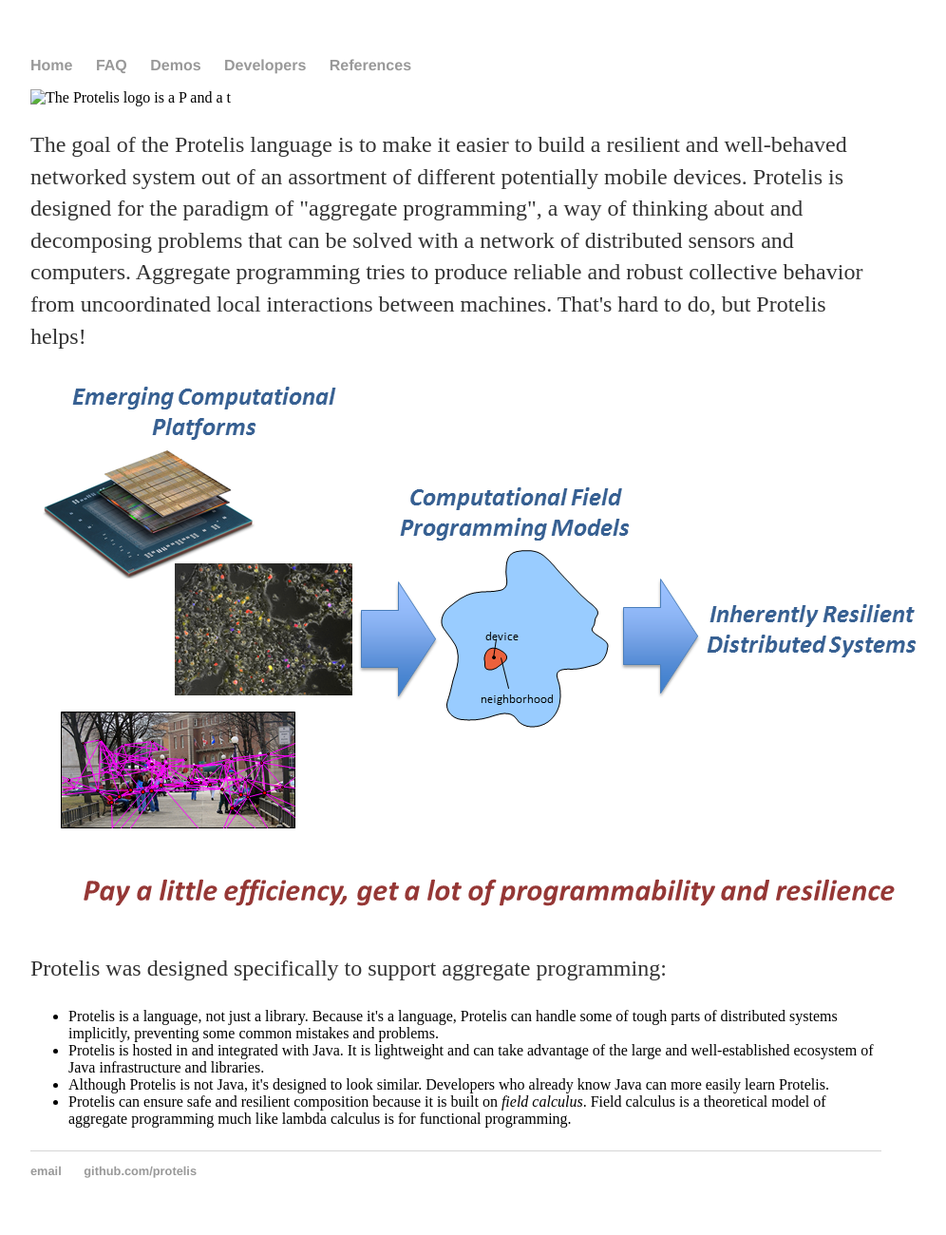
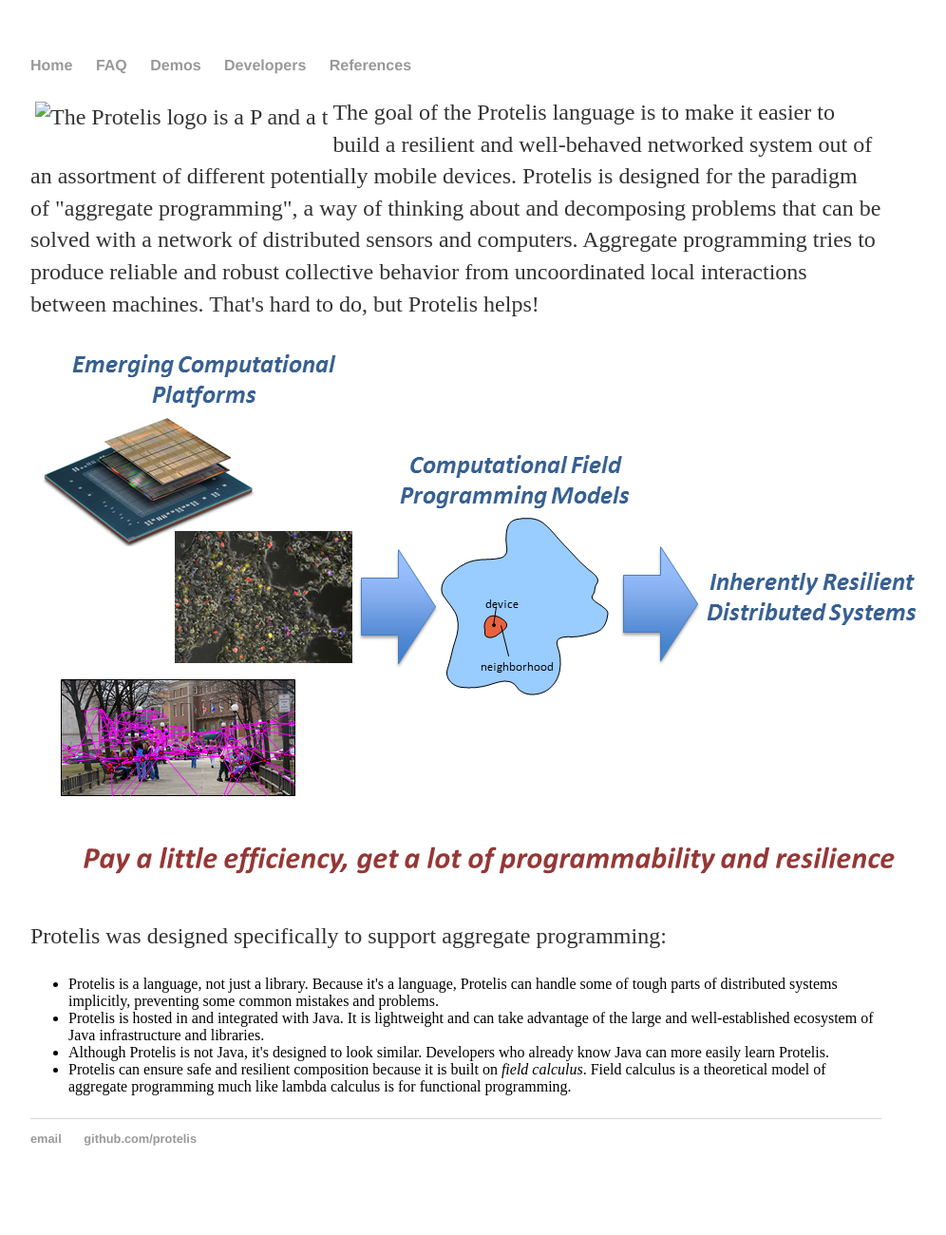
Before and after one commit to candogan96/Protelis-CD.github.io, a Jekyll site: the page built from index.html, in a window 1280 px wide. Shown: the whole page at 95% size, without its empty margins (160-1156 px from the left). Built offline with Jekyll 4.4.1, drawn with Linux system fonts in a browser that asks for light colours; after the commit the page ends 1266 px from its top, so only the background shows below that.

Commit message:
Update index.html

```diff
--- a/index.html
+++ b/index.html
@@ -2,9 +2,8 @@
 layout: default
 title: The Protelis programming language for aggregate programming
 ---
-<img src="/images/logo.png" alt="The Protelis logo is a P and a t">
 <div class="blurb">
-	<p>The goal of the Protelis language is to make it easier to build a resilient and well-behaved networked system out of an assortment of different potentially mobile devices. Protelis is designed for the paradigm of "aggregate programming", a way of thinking about and decomposing problems that can be solved with a network of distributed sensors and computers. Aggregate programming tries to produce reliable and robust collective behavior from uncoordinated local interactions between machines. That's hard to do, but Protelis helps!</p>
+	<p><img src="/images/logo.png" alt="The Protelis logo is a P and a t" style="float:left; padding:5px">The goal of the Protelis language is to make it easier to build a resilient and well-behaved networked system out of an assortment of different potentially mobile devices. Protelis is designed for the paradigm of "aggregate programming", a way of thinking about and decomposing problems that can be solved with a network of distributed sensors and computers. Aggregate programming tries to produce reliable and robust collective behavior from uncoordinated local interactions between machines. That's hard to do, but Protelis helps!</p>
 
 <img src="/images/overview.png" alt="Assorted devices distributed across space can turned into an inherently resilient distributed system by using a computational field programming model to handle peer-to-peer monitoring, tasking, and communicating.">
 
```
